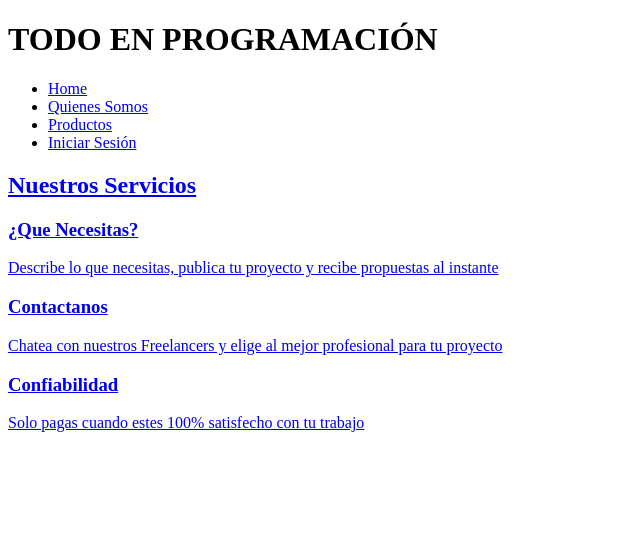
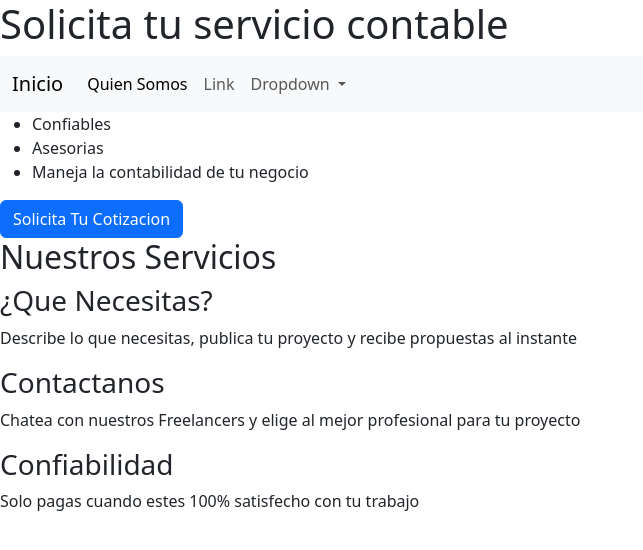
Before and after one commit to escalonaivan/Des-Soft, a website: page Primera Pagina Web/public_html/index.html in a window 1280 px wide. Shown: the whole page, without its empty margins (0-643 px from the left). Drawn offline with nearby package versions, Linux system fonts and the light colour scheme.

Commit message:
Add files via upload

```diff
--- /dev/null
+++ b/Primera Pagina Web/public_html/CSS/Style.css
@@ -0,0 +1,30 @@
+body{
+    background-color: #0F87E4;
+}
+.p{
+    color: black;
+}
+
+.h2{
+
+    text-align: center;
+    color: black;
+}
+
+.label{
+    color: black;
+    font-weight: bold;
+
+}
+.container {
+
+    height: 400px;
+    margin: 10px;
+    padding: 10px;
+    border: 10px  black;
+    background-color :#ffff;
+    justify-content: center;
+    display: flex;
+    border-radius: 10px 10px 10px 10px;
+    box-shadow: 5px 2px 2px 2px rgba(0, 0, 0, 0.2);
+}
--- a/Primera Pagina Web/public_html/index.html
+++ b/Primera Pagina Web/public_html/index.html
@@ -4,29 +4,64 @@ Click nbfs://nbhost/SystemFileSystem/Templates/Licenses/license-default.txt to c
 Click nbfs://nbhost/SystemFileSystem/Templates/Other/html.html to edit this template
 -->
 <html>
+
 <head>
     <title>TodoProgramacion</title>
     <meta charset="UTF-8">
     <meta name="viewport" content="width=device-width, initial-scale=1.0">
+    <link href="https://cdn.jsdelivr.net/npm/bootstrap@5.3.3/dist/css/bootstrap.min.css" rel="stylesheet"
+        integrity="sha384-QWTKZyjpPEjISv5WaRU9OFeRpok6YctnYmDr5pNlyT2bRjXh0JMhjY6hW+ALEwIH" crossorigin="anonymous">
+    <script src="https://cdn.jsdelivr.net/npm/bootstrap@5.3.3/dist/js/bootstrap.bundle.min.js"
+        integrity="sha384-YvpcrYf0tY3lHB60NNkmXc5s9fDVZLESaAA55NDzOxhy9GkcIdslK1eN7N6jIeHz"
+        crossorigin="anonymous"></script>
+
 </head>
 
 <body>
-        <h1>TODO EN PROGRAMACIÓN</h1>
+    <h1>Solicita tu servicio contable</h1>
     <!--Menu Principal-->
-        <div id="container">
-            <div id="menu">
-                    <ul>
-                        <li><a href="index.html">Home</a></li>
-                        <li><a href="Quienes_Somos.html">Quienes Somos</a></li>
-                        <li><a href="Productos.html">Productos</a></li>
-                        <li><a href="Login.html">Iniciar Sesión</li>
-                    </ul>
+    <nav class="navbar navbar-expand-lg bg-body-tertiary">
+        <div class="container-fluid">
+            <a class="navbar-brand" href="index.html">Inicio</a>
+            <button class="navbar-toggler" type="button" data-bs-toggle="collapse"
+                data-bs-target="#navbarSupportedContent" aria-controls="navbarSupportedContent" aria-expanded="false"
+                aria-label="Toggle navigation">
+                <span class="navbar-toggler-icon"></span>
+            </button>
+            <div class="collapse navbar-collapse" id="navbarSupportedContent">
+                <ul class="navbar-nav me-auto mb-2 mb-lg-0">
+                    <li class="nav-item">
+                        <a class="nav-link active" aria-current="page" href="Quienes_Somos.html">Quien Somos</a>
+                    </li>
+                    <li class="nav-item">
+                        <a class="nav-link" href="#">Link</a>
+                    </li>
+                    <li class="nav-item dropdown">
+                        <a class="nav-link dropdown-toggle" href="#" role="button" data-bs-toggle="dropdown"
+                            aria-expanded="false">
+                            Dropdown
+                        </a>
+
             </div>
         </div>
+    </nav>
     <!--Fin Menu Principal-->
 
-        <!--Cuerpo-->
-        <div id="cuerpo">
+    <!--Encabezado-->
+    <div id="Encabezado">
+        <ul>
+            <li>Confiables</li>
+            <li>Asesorias</li>
+            <li>Maneja la contabilidad de tu negocio</li>
+        </ul>
+        <button class="btn btn-primary" type="submit">Solicita Tu Cotizacion</button>
+
+
+    </div>
+
+    <!--Seccion de servicios-->
+
+    <div class="servicios">
         <table>
             <h2>Nuestros Servicios</h2>
 
@@ -49,4 +84,5 @@ Click nbfs://nbhost/SystemFileSystem/Templates/Other/html.html to edit this temp
 
     </div>
 </body>
+
 </html>
```
Also changed, not shown: Primera Pagina Web/public_html/Login.html (+20 -14 lines). Lines whose indentation alone changed are shown as unchanged.
